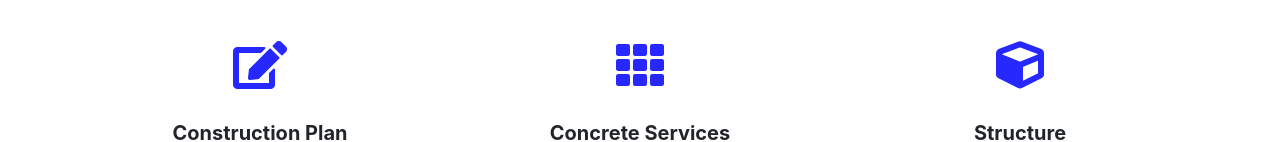
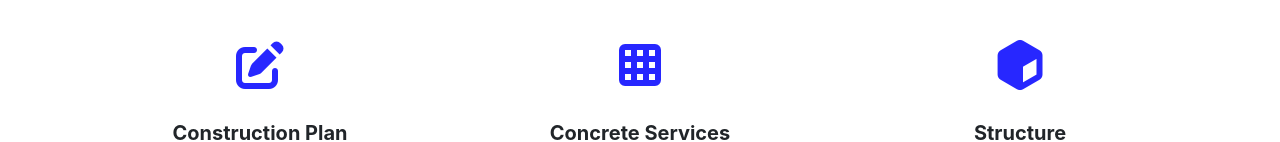
Before and after one commit to vaishnavirk0411/New-website, a plain HTML site: page about.html in a window 1280 px wide. Shown: the part 348-490 px from the top of the page. Drawn offline with nearby package versions, Linux system fonts and the light colour scheme; files whose address does not match are found by name.

Commit message:
Update about.html

```diff
--- a/about.html
+++ b/about.html
@@ -12,7 +12,8 @@
 
     <link rel="stylesheet" type="text/css" href="https://stackpath.bootstrapcdn.com/font-awesome/4.7.0/css/font-awesome.min.css"
     >
-    <link rel="stylesheet" type="text/css" href="file:///C:/Users/Vaishnavi/Documents/GitHub/construction.github.io/fontawesome-free-5.14.0-web/css/all.css">
+<!--     <link rel="stylesheet" type="text/css" href="file:///C:/Users/Vaishnavi/Documents/GitHub/construction.github.io/fontawesome-free-5.14.0-web/css/all.css"> -->
+     <link rel="stylesheet" type="text/css" href="https://github.com/vaishnavirk0411/construction.github.io/blob/master/fontawesome-free-5.14.0-web/css/all.css">
     <link rel="stylesheet" type="text/css" href="https://cdnjs.cloudflare.com/ajax/libs/font-awesome/4.7.0/css/font-awesome.min.css">
      <link rel="stylesheet" type="text/css" href="style.css">
       <nav id="navbar" class="navbar navbar-expand-md">
```
